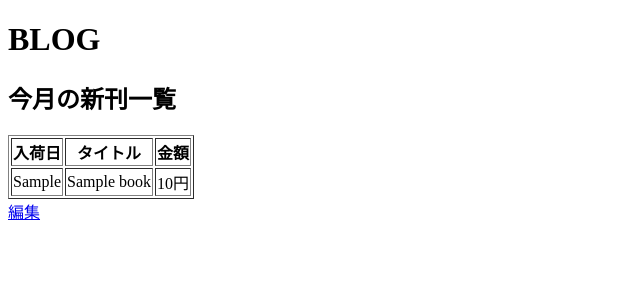
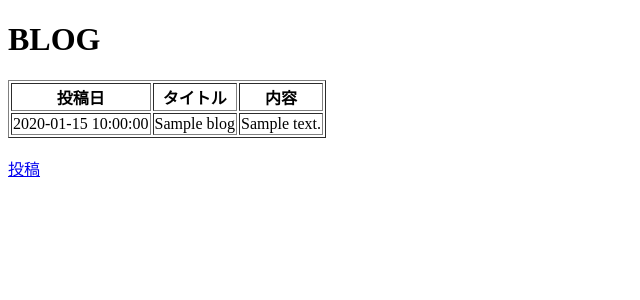
Before and after one commit to Aoi524/PJ_002, a Flask app: template flaskr/templates/index.html in a window 1280 px wide. Shown: the top 300 px of the page, without its empty margins (0-640 px from the left). Run offline with Flask 3, Linux system fonts and the light colour scheme; the template is opened without the code that fills it: most values are stand-ins (such as "Sample title", 1, 10 or a date in 2020).

Commit message:
画面の変更
書店アプリからブログアプリに画面を変更するため、表示内容を変更

```diff
--- a/flaskr/templates/index.html
+++ b/flaskr/templates/index.html
@@ -7,25 +7,25 @@
 </head>
 <body>
     <h1>BLOG</h1>
-    <h2>今月の新刊一覧</h2>
-        {% if books == [] %}
-            <p>今月の新刊情報はまだありません</p>
+        {% if blogs == [] %}
+            <p>投稿済みのブログはありません</p>
         {% else %}
             <table border="1">
                 <tr>
-                    <th>入荷日</th>
+                    <th>投稿日</th>
                     <th>タイトル</th>
-                    <th>金額</th>
+                    <th>内容</th>
                 </tr>
-                {% for book in books %}
+                {% for blog in blogs %}
                     <tr>
-                        <td>{{ book.arrival_day }}</td>
-                        <td>{{ book.title }}</td>
-                        <td>{{ book.price }}円</td>
+                        <td>{{ blog.post_date }}</td>
+                        <td>{{ blog.title }}</td>
+                        <td>{{ blog.body }}</td>
                     </tr>
                 {% endfor %}
             </table>
         {% endif %}
-    <a href="{{ url_for('form') }}">編集</a>
+    <br>
+    <a href="{{ url_for('form') }}">投稿</a>
 </body>
 </html>
```
Also changed, not shown: flaskr/templates/form.html (+4 -4 lines).
